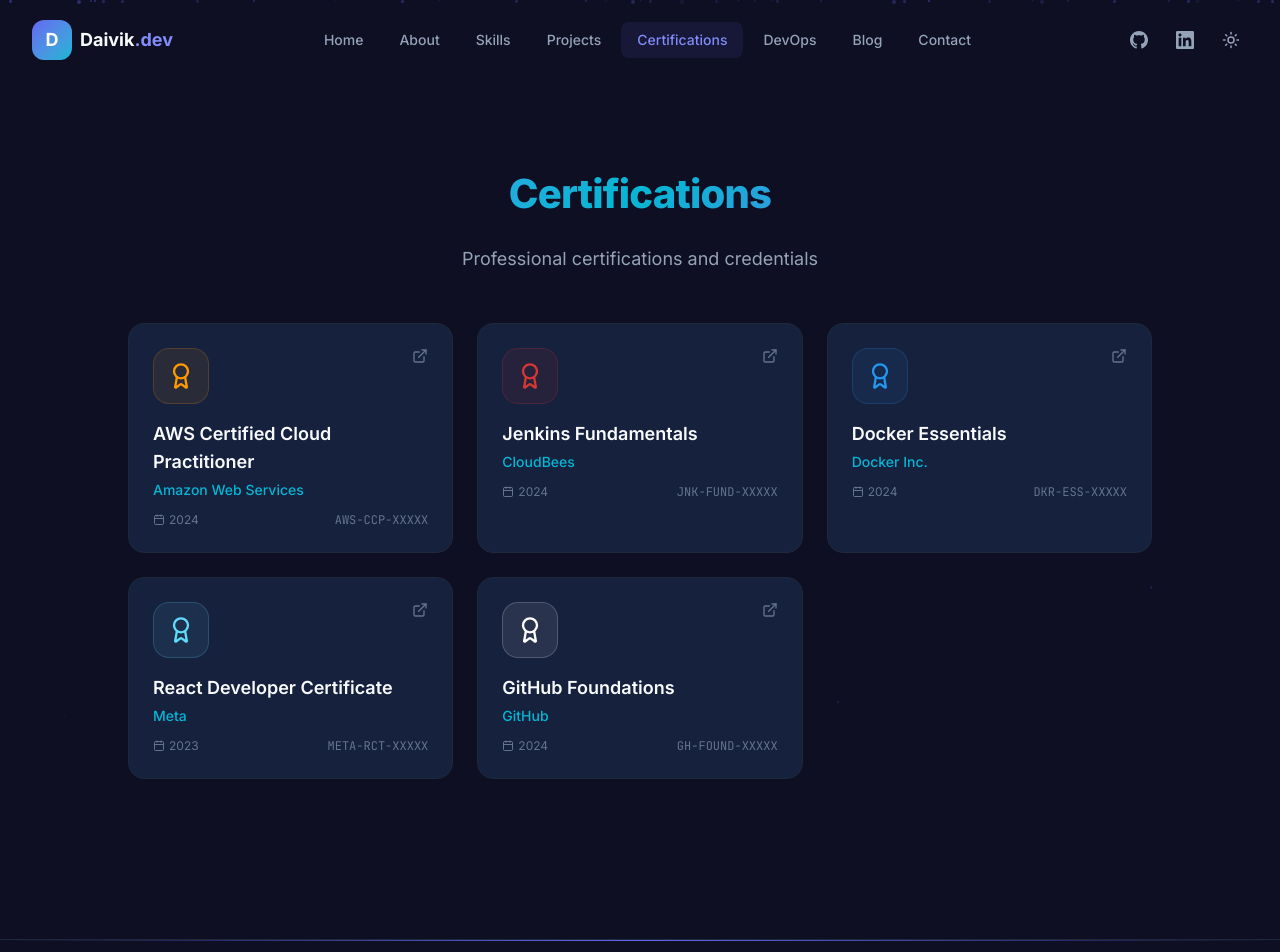
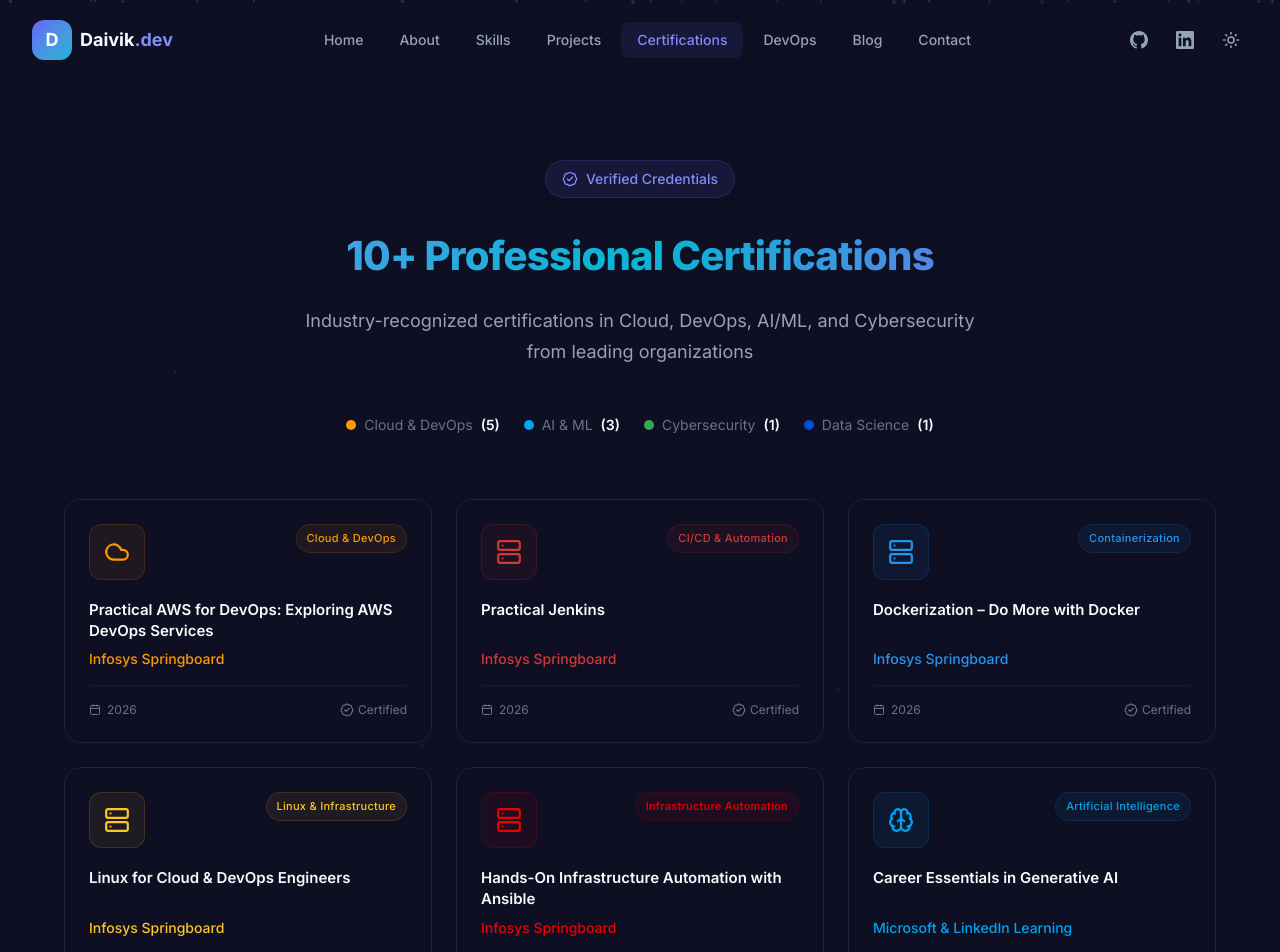
Before and after one commit to daiviknaik23/portfolio-devops, a React (Vite) app: page /certifications in a window 1280 px wide. Shown: the top 952 px of the page. Built offline with nearby package versions, Linux system fonts and the light colour scheme.

Commit message:
Site Updation

```diff
--- a/src/data/personalData.js
+++ b/src/data/personalData.js
@@ -68,11 +68,11 @@
 ];
 
 export const achievements = [
-  "AWS Certified Cloud Practitioner",
-  "Published research paper on Cloud Computing",
-  "Winner of College Hackathon 2024",
-  "Completed 500+ DSA problems on LeetCode",
-  "Contributed to open-source DevOps tools",
+  "Successfully designed and deployed a cloud-native portfolio platform using AWS S3, CloudFront, Route53, Jenkins CI/CD, Docker, Kubernetes, Prometheus, Grafana, and Better Stack monitoring.",
+  "Implemented end-to-end DevOps automation by integrating GitHub, Jenkins, Ansible, AWS, and automated deployment workflows for continuous delivery.",
+  "Participated in Google DevFest 2024 and explored emerging trends in Artificial Intelligence, Cloud Computing, and Modern Software Development practices.",
+  "Participated in multiple hackathons, coding competitions, and technical events, strengthening problem-solving, collaboration, and rapid product development skills.",
+  "Built and deployed an AI-powered Finance Tracking Platform integrating Gemini AI, Supabase, Prisma ORM, Clerk Authentication, and automated financial reporting.",
 ];
 
 export const skills = {
@@ -204,44 +204,74 @@
 
 export const certifications = [
   {
-    title: "AWS Certified Cloud Practitioner",
-    issuer: "Amazon Web Services",
-    date: "2024",
-    credentialId: "AWS-CCP-XXXXX",
-    icon: "Cloud",
+    title: "Practical AWS for DevOps: Exploring AWS DevOps Services",
+    issuer: "Infosys Springboard",
+    date: "2026",
+    category: "Cloud & DevOps",
     color: "#FF9900",
   },
   {
-    title: "Jenkins Fundamentals",
-    issuer: "CloudBees",
-    date: "2024",
-    credentialId: "JNK-FUND-XXXXX",
-    icon: "Workflow",
+    title: "Practical Jenkins",
+    issuer: "Infosys Springboard",
+    date: "2026",
+    category: "CI/CD & Automation",
     color: "#D33833",
   },
   {
-    title: "Docker Essentials",
-    issuer: "Docker Inc.",
-    date: "2024",
-    credentialId: "DKR-ESS-XXXXX",
-    icon: "Container",
+    title: "Dockerization – Do More with Docker",
+    issuer: "Infosys Springboard",
+    date: "2026",
+    category: "Containerization",
     color: "#2496ED",
   },
   {
-    title: "React Developer Certificate",
-    issuer: "Meta",
-    date: "2023",
-    credentialId: "META-RCT-XXXXX",
-    icon: "Code2",
-    color: "#61DAFB",
+    title: "Linux for Cloud & DevOps Engineers",
+    issuer: "Infosys Springboard",
+    date: "2026",
+    category: "Linux & Infrastructure",
+    color: "#FCC624",
   },
   {
-    title: "GitHub Foundations",
-    issuer: "GitHub",
-    date: "2024",
-    credentialId: "GH-FOUND-XXXXX",
-    icon: "GitBranch",
-    color: "#ffffff",
+    title: "Hands-On Infrastructure Automation with Ansible",
+    issuer: "Infosys Springboard",
+    date: "2026",
+    category: "Infrastructure Automation",
+    color: "#EE0000",
+  },
+  {
+    title: "Career Essentials in Generative AI",
+    issuer: "Microsoft & LinkedIn Learning",
+    date: "",
+    category: "Artificial Intelligence",
+    color: "#00A4EF",
+  },
+  {
+    title: "Supervised Machine Learning: Regression and Classification",
+    issuer: "DeepLearning.AI & Stanford University",
+    date: "",
+    category: "Machine Learning",
+    color: "#F5A623",
+  },
+  {
+    title: "Introduction to Artificial Intelligence (AI)",
+    issuer: "IBM",
+    date: "",
+    category: "Artificial Intelligence",
+    color: "#054ADA",
+  },
+  {
+    title: "Foundations of Cybersecurity",
+    issuer: "Google",
+    date: "",
+    category: "Cybersecurity",
+    color: "#34A853",
+  },
+  {
+    title: "Python for Data Science, AI & Development",
+    issuer: "IBM",
+    date: "",
+    category: "Data Science & AI",
+    color: "#054ADA",
   },
 ];
 
--- a/src/pages/CertificationsPage.jsx
+++ b/src/pages/CertificationsPage.jsx
@@ -1,51 +1,138 @@
 import { motion } from 'framer-motion';
-import { Award, ExternalLink, Calendar } from 'lucide-react';
+import { Award, Calendar, Cloud, Server, Shield, Brain, Tag, BadgeCheck } from 'lucide-react';
 import SectionWrapper from '../components/SectionWrapper';
 import { certifications } from '../data/personalData';
+
+const categoryIcons = {
+  'Cloud & DevOps': Cloud,
+  'CI/CD & Automation': Server,
+  'Containerization': Server,
+  'Linux & Infrastructure': Server,
+  'Infrastructure Automation': Server,
+  'Artificial Intelligence': Brain,
+  'Machine Learning': Brain,
+  'Cybersecurity': Shield,
+  'Data Science & AI': Brain,
+};
 
 export default function CertificationsPage() {
   return (
     <div className="pt-20">
       <SectionWrapper>
-        <div className="text-center mb-12">
-          <h1 className="section-title text-gradient">Certifications</h1>
-          <p className="section-subtitle">Professional certifications and credentials</p>
+        {/* Header */}
+        <div className="text-center mb-16">
+          <motion.div
+            initial={{ opacity: 0, scale: 0.8 }}
+            animate={{ opacity: 1, scale: 1 }}
+            transition={{ duration: 0.5 }}
+            className="inline-flex items-center gap-2 px-4 py-2 rounded-full bg-primary/10 border border-primary/20 text-primary-light text-sm font-medium mb-6"
+          >
+            <BadgeCheck size={16} />
+            <span>Verified Credentials</span>
+          </motion.div>
+          <h1 className="section-title text-gradient mb-4">10+ Professional Certifications</h1>
+          <p className="section-subtitle max-w-2xl mx-auto">
+            Industry-recognized certifications in Cloud, DevOps, AI/ML, and Cybersecurity from leading organizations
+          </p>
+
+          {/* Stats bar */}
+          <motion.div
+            initial={{ opacity: 0, y: 20 }}
+            animate={{ opacity: 1, y: 0 }}
+            transition={{ delay: 0.3 }}
+            className="flex flex-wrap justify-center gap-6 mt-8"
+          >
+            {[
+              { label: 'Cloud & DevOps', count: 5, color: '#FF9900' },
+              { label: 'AI & ML', count: 3, color: '#00A4EF' },
+              { label: 'Cybersecurity', count: 1, color: '#34A853' },
+              { label: 'Data Science', count: 1, color: '#054ADA' },
+            ].map((stat) => (
+              <div key={stat.label} className="flex items-center gap-2 text-sm text-text-muted">
+                <div className="w-2.5 h-2.5 rounded-full" style={{ backgroundColor: stat.color }} />
+                <span>{stat.label}</span>
+                <span className="font-semibold text-text-primary">({stat.count})</span>
+              </div>
+            ))}
+          </motion.div>
         </div>
 
-        <div className="grid md:grid-cols-2 lg:grid-cols-3 gap-6 max-w-5xl mx-auto">
-          {certifications.map((cert, i) => (
+        {/* Certifications Grid */}
+        <div className="grid md:grid-cols-2 lg:grid-cols-3 gap-6 max-w-6xl mx-auto">
+          {certifications.map((cert, i) => {
+            const CategoryIcon = categoryIcons[cert.category] || Award;
+            return (
               <motion.div
                 key={cert.title}
                 initial={{ opacity: 0, y: 30 }}
                 whileInView={{ opacity: 1, y: 0 }}
-              transition={{ delay: i * 0.1 }}
-              whileHover={{ y: -5 }}
-              className="card group"
+                viewport={{ once: true }}
+                transition={{ delay: i * 0.08, duration: 0.4 }}
+                whileHover={{ y: -6, scale: 1.02 }}
+                className="group relative rounded-2xl overflow-hidden"
               >
-              <div className="flex items-start justify-between mb-4">
+                {/* Glow border effect on hover */}
                 <div
-                  className="w-14 h-14 rounded-2xl flex items-center justify-center"
-                  style={{ backgroundColor: `${cert.color}15`, border: `1px solid ${cert.color}30` }}
+                  className="absolute inset-0 rounded-2xl opacity-0 group-hover:opacity-100 transition-opacity duration-500 blur-sm"
+                  style={{ background: `linear-gradient(135deg, ${cert.color}30, transparent, ${cert.color}20)` }}
+                />
+
+                <div className="relative bg-surface/80 backdrop-blur-sm border border-border rounded-2xl p-6 h-full flex flex-col group-hover:border-transparent transition-all duration-300"
+                  style={{ '--hover-border': `${cert.color}40` }}
                 >
-                  <Award size={28} style={{ color: cert.color }} />
+                  {/* Top: Icon + Category */}
+                  <div className="flex items-start justify-between mb-5">
+                    <div
+                      className="w-14 h-14 rounded-xl flex items-center justify-center transition-transform duration-300 group-hover:scale-110 group-hover:rotate-3"
+                      style={{
+                        backgroundColor: `${cert.color}12`,
+                        border: `1px solid ${cert.color}25`,
+                        boxShadow: `0 0 0 0 ${cert.color}00`,
+                      }}
+                    >
+                      <CategoryIcon size={26} style={{ color: cert.color }} />
                     </div>
-                <ExternalLink size={16} className="text-text-muted group-hover:text-primary-light transition-colors cursor-pointer" />
+                    <span
+                      className="text-[11px] font-medium px-2.5 py-1 rounded-full tracking-wide"
+                      style={{
+                        backgroundColor: `${cert.color}12`,
+                        color: cert.color,
+                        border: `1px solid ${cert.color}20`,
+                      }}
+                    >
+                      {cert.category}
+                    </span>
                   </div>
 
-              <h3 className="text-lg font-semibold text-text-primary mb-1 group-hover:text-primary-light transition-colors">
+                  {/* Title */}
+                  <h3 className="text-[15px] font-semibold text-text-primary mb-2 leading-snug group-hover:text-white transition-colors duration-300 flex-grow">
                     {cert.title}
                   </h3>
-              <p className="text-accent text-sm font-medium mb-3">{cert.issuer}</p>
 
-              <div className="flex items-center justify-between text-xs text-text-muted">
-                <div className="flex items-center gap-1">
+                  {/* Issuer */}
+                  <p className="text-sm font-medium mb-4" style={{ color: cert.color }}>
+                    {cert.issuer}
+                  </p>
+
+                  {/* Bottom: Year + Badge */}
+                  <div className="flex items-center justify-between pt-4 border-t border-border/50">
+                    {cert.date ? (
+                      <div className="flex items-center gap-1.5 text-xs text-text-muted">
                         <Calendar size={12} />
                         <span>{cert.date}</span>
                       </div>
-                <span className="font-mono">{cert.credentialId}</span>
+                    ) : (
+                      <div className="text-xs text-text-muted">—</div>
+                    )}
+                    <div className="flex items-center gap-1 text-xs text-text-muted group-hover:text-primary-light transition-colors">
+                      <BadgeCheck size={14} />
+                      <span>Certified</span>
+                    </div>
+                  </div>
                 </div>
               </motion.div>
-          ))}
+            );
+          })}
         </div>
       </SectionWrapper>
     </div>
```
Lines whose indentation alone changed are shown as unchanged.
